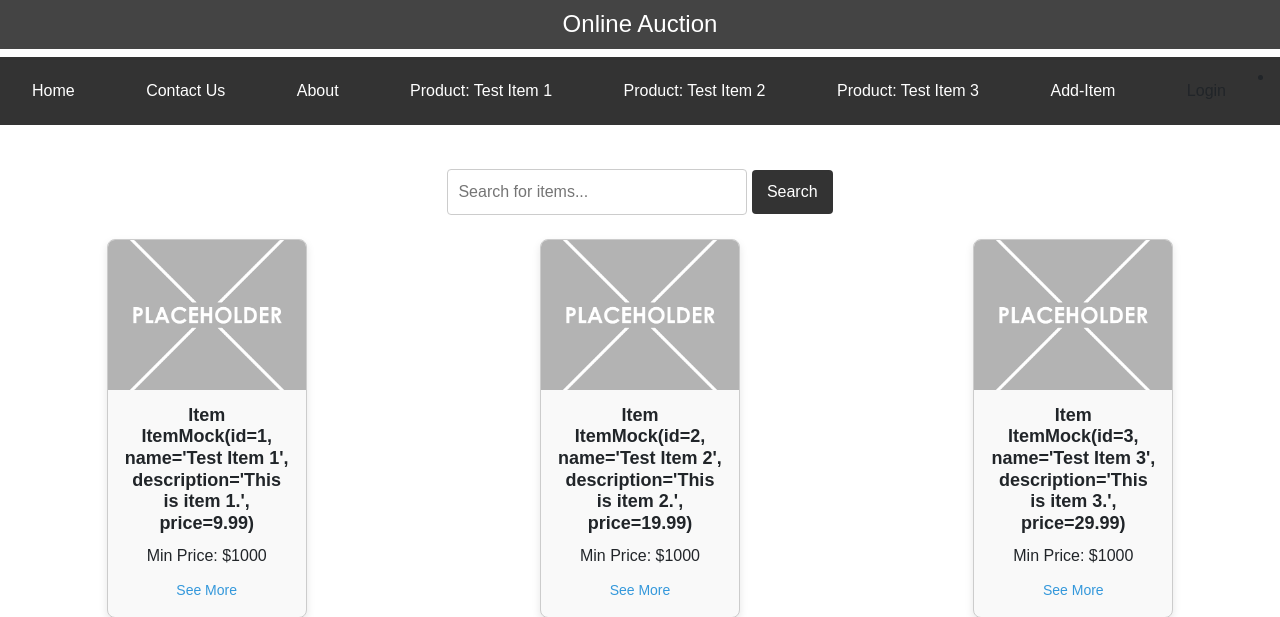
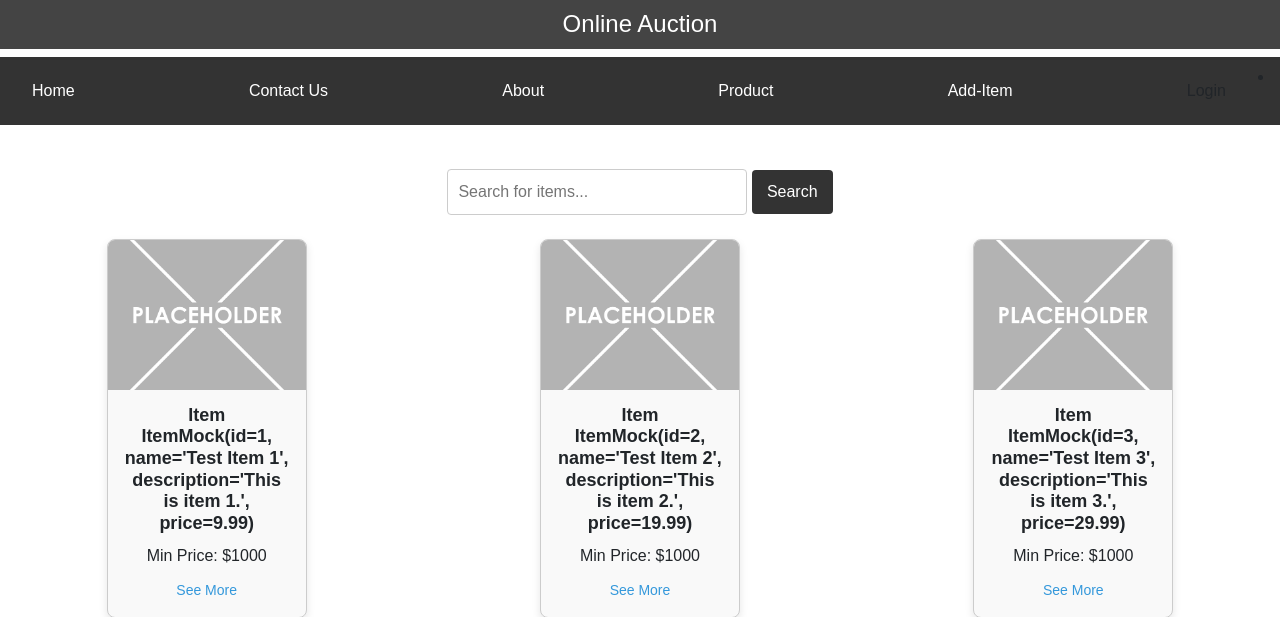
Before and after one commit to Namrata023/onlineauction, a Django app: page / in a window 1280 px wide. Shown: the top 617 px of the page. Run offline with Django 5.2, Linux system fonts and the light colour scheme.

Commit message:
(fix): navbar product

```diff
--- a/myapp/templates/base.html
+++ b/myapp/templates/base.html
@@ -26,9 +26,7 @@
             <a href="{% url 'home' %}">Home</a>
             <a href="{% url 'contact' %}">Contact Us</a>
             <a href="{% url 'about' %}">About</a>
-            {% for item in items %}
-            <a href="{% url 'product' item.id %}">Product: {{ item.name }}</a>
-        {% endfor %}
+            <a href="{% url 'product' item.id %}">Product</a>
             <a href="{% url 'add_item' %}">Add-Item</a>
 {% if user.is_authenticated %}
                         <li class="nav-item"><a class="nav-link text-dark" href="{% url 'logout_view' %}">Logout</a></li>
```
